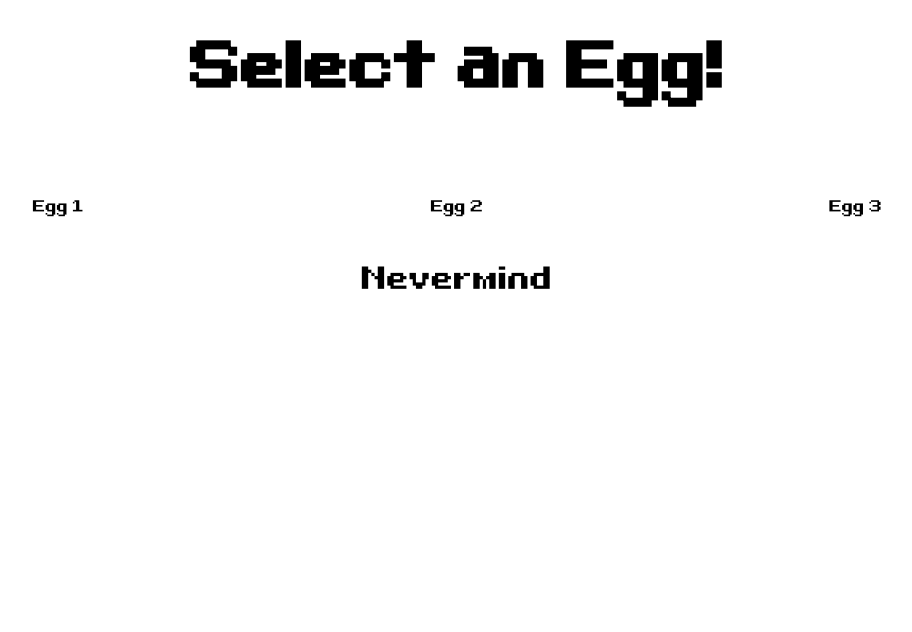
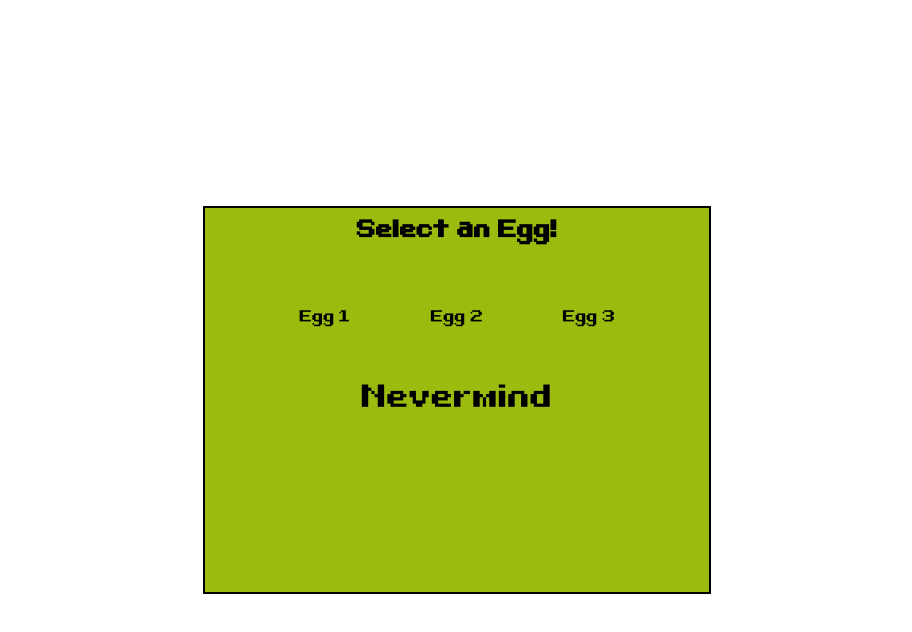
Before and after one commit to Herabrone/GotchiMon, a React (Vite) app: page /select-egg in a window 1280 px wide. Shown: the top 632 px of the page, without its empty margins (183-1095 px from the left). Built offline with nearby package versions, Linux system fonts and the light colour scheme.

Commit message:
CHANGED: SelectEgg page to use screen

```diff
--- a/src/app/App.jsx
+++ b/src/app/App.jsx
@@ -2,7 +2,7 @@ import '../styles/global.css';
 
 import { BrowserRouter, Routes, Route } from "react-router-dom";
 
-import Base from '../pages/Base';
+import Base from '../pages/Base/Base';
 import Landing from '../pages/Landing';
 import SelectEgg from '../pages/SelectEgg/SelectEgg';
 
--- a/src/pages/SelectEgg/SelectEgg.jsx
+++ b/src/pages/SelectEgg/SelectEgg.jsx
@@ -1,12 +1,14 @@
 import { useNavigate } from "react-router-dom";
 import "./SelectEgg.css";
+
+import ScreenLayout from '../../utils/screenlayout';
 
 export default function SelectEgg() {
 
     const navigate = useNavigate();
 
     return (
-        <>
+        <ScreenLayout>
             <div className="page-container">
 
             <h1 className="egg-select-title">Select an Egg!</h1>
@@ -29,6 +31,6 @@ export default function SelectEgg() {
                     <a onClick={() => {navigate("/")}} className="egg-select-back">Nevermind</a>
                 </div>
             </div>
-        </>
+        </ScreenLayout>
     )
 }
--- a/src/styles/screen.css
+++ b/src/styles/screen.css
@@ -1,14 +1,17 @@
-.tamagotchi-device {
+.device {
     position: fixed;
     top: 50%;
     left: 50%;
     transform: translate(-50%, -50%);
     z-index: 9999;
+    /* background-image: url('/path/to/your/device.png');  Add PNG here later*/
 }
 
-.tamagotchi-screen {
-    /* Base design is 320x240 (4:3) but make it responsive and bigger */
+.screen {
+    /* Currently 320x240 (4:3) but we can change it to fit our screen size */
     width: clamp(280px, 70vmin, 480px);
+
+
     aspect-ratio: 4 / 3;
     min-height: 210px;
     position: relative;
@@ -22,41 +25,22 @@
 }
 
 /* Everything inside is positioned relative to this container */
-.tamagotchi-screen * {
+.screen * {
     box-sizing: border-box;
     max-width: 100%;
     word-wrap: break-word;
 }
 
-.tamagotchi-screen h1 {
+.screen h1 {
     margin-top: 0;
     font-size: clamp(1rem, 5vw, 1.5rem);
 }
 
-/* optional: make action buttons and text scale with the container */
-.tamagotchi-screen .action-container {
+/* makes action buttons and text scale with the container */
+.screen .action-container {
     display: flex;
     justify-content: center;
     gap: 8px;
     padding: 8px;
     flex-wrap: wrap;
 }
-
-.tamagotchi-screen .Feed_Button,
-.tamagotchi-screen .Fight_Button {
-    display: inline-block;
-    padding: 6px 10px;
-    background: #fff;
-    color: #000;
-    border-radius: 6px;
-    text-decoration: none;
-    cursor: pointer;
-    font-size: clamp(0.75rem, 3vw, 0.9rem);
-    white-space: nowrap;
-}
-
-.yum-message {
-    text-align: center;
-    font-weight: 700;
-    margin-top: 6px;
-}
--- a/src/utils/screenlayout.jsx
+++ b/src/utils/screenlayout.jsx
@@ -3,8 +3,8 @@ import '../styles/screen.css';
 
 function ScreenLayout({ children }) {
     return (
-        <div className="tamagotchi-device">
-            <div className="tamagotchi-screen">
+        <div className="device">
+            <div className="screen">
                 {children}
             </div>
         </div>
```
